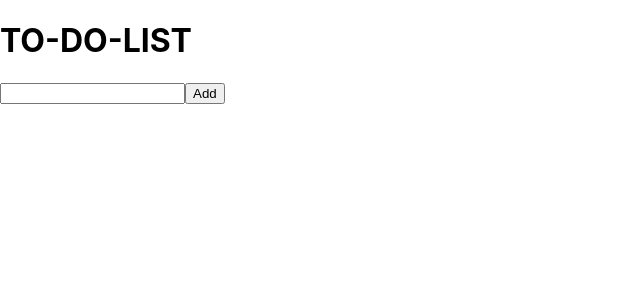
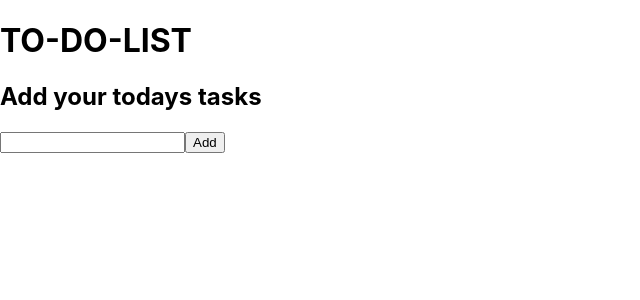
Before and after one commit to Eshhaa11/to-do-list, a React (Create React App) app: page / in a window 1280 px wide. Shown: the top 300 px of the page, without its empty margins (0-640 px from the left). Built offline with nearby package versions, Linux system fonts and the light colour scheme.

Commit message:
added h2

```diff
--- a/src/Components/Todo.js
+++ b/src/Components/Todo.js
@@ -19,6 +19,7 @@ function App() {
       return (
         <div>
             <h1>TO-DO-LIST</h1>
+            <h2>Add your todays tasks</h2>
           <input
             type="text"
             value={taskInput}
```
